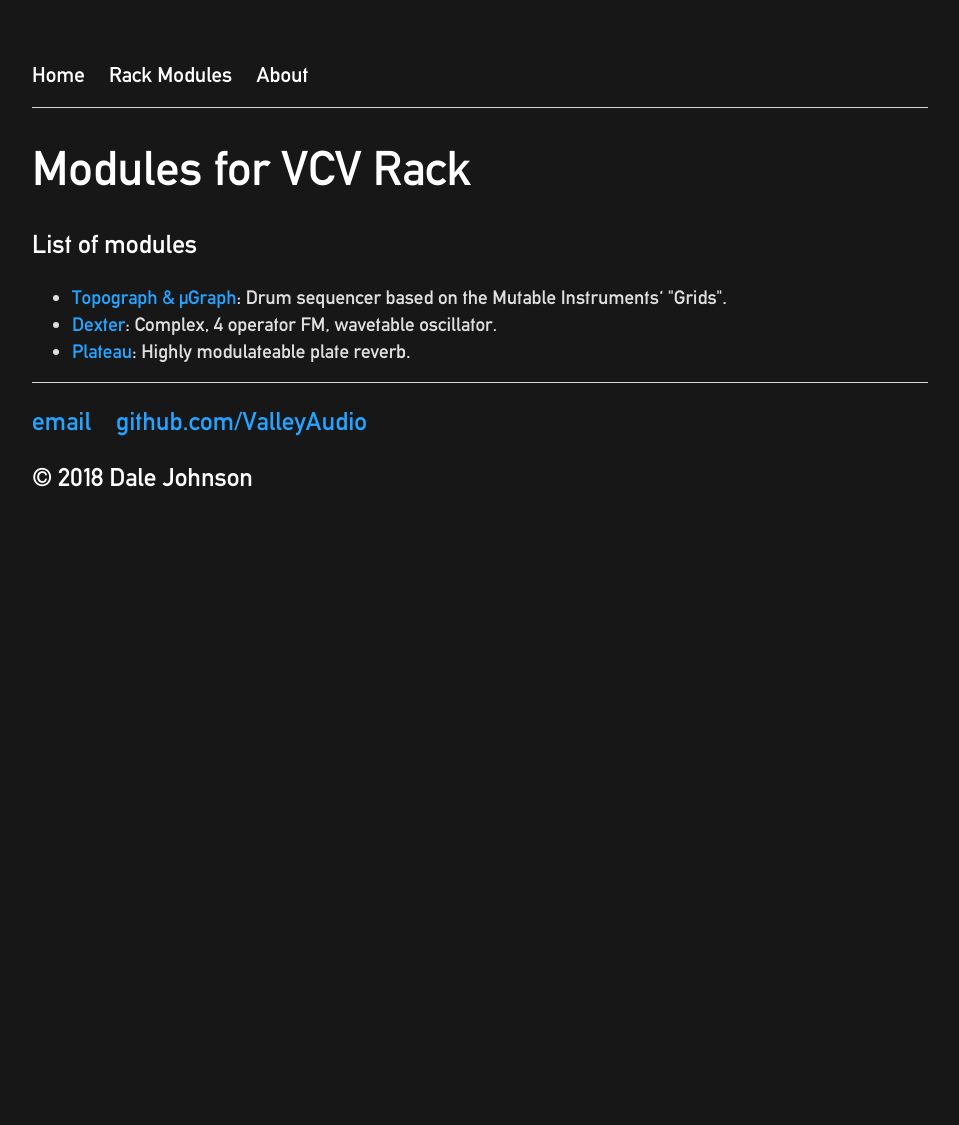
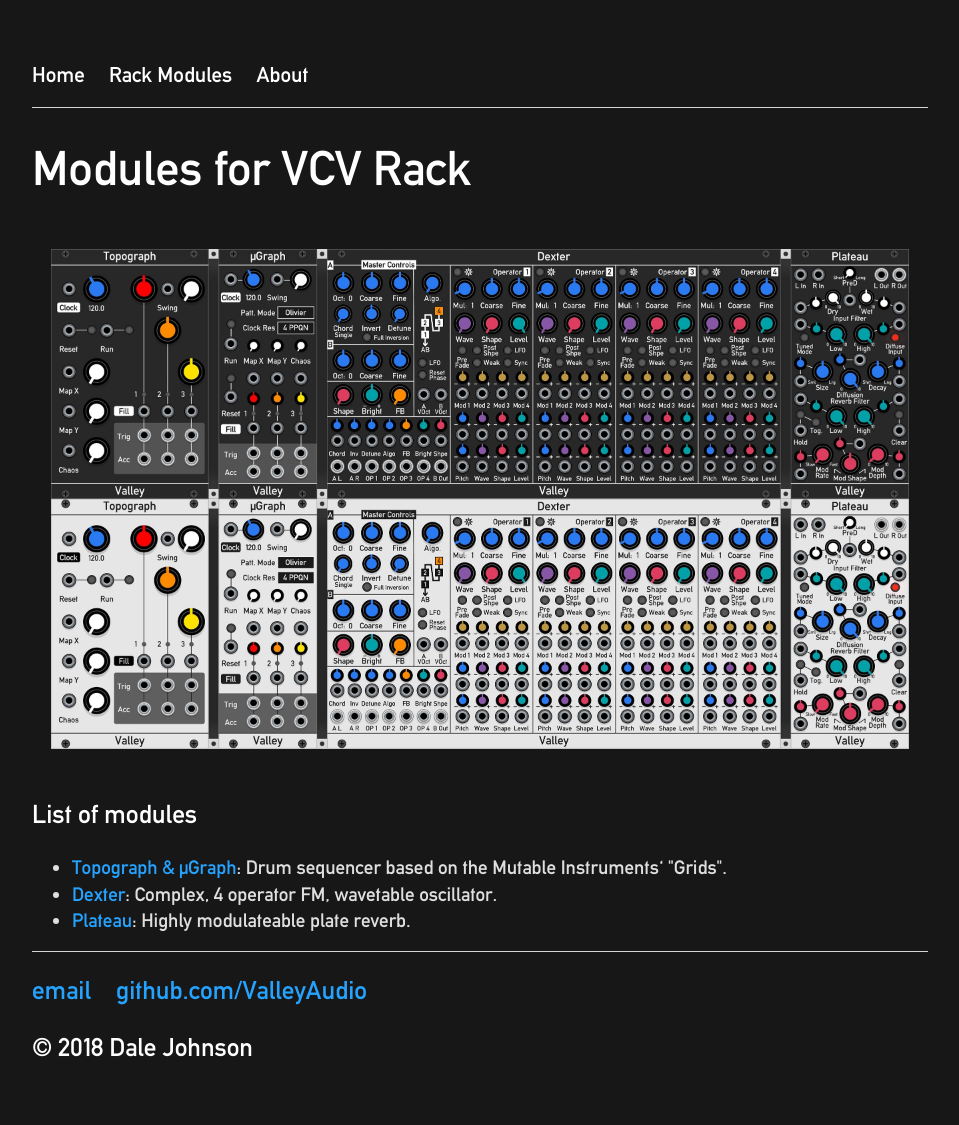
Before and after one commit to ValleyAudio/ValleyAudio.github.io, a Jekyll site: the page built from rack/index.html, in a window 1280 px wide. Shown: the whole page, without its empty margins (160-1119 px from the left). Built offline with Jekyll 4.4.1, drawn with Linux system fonts in a browser that asks for light colours; before the commit the page ends 900 px from its top, so only the background shows below that.

Commit message:
Added modules image

```diff
--- a/rack/index.html
+++ b/rack/index.html
@@ -4,6 +4,9 @@
 ---
 <div class="rack">
     <h1>Modules for VCV Rack</h1>
+    <center>
+        <img src="images/modules.jpg" alt="Modules" style="max-width:100%; max-height:500px; margin-top:20px; margin-bottom:20px;">
+    </center>
     <h3>List of modules</h3>
     <ul>
         <li><a href="topograph/topograph.html">Topograph & µGraph</a>: Drum sequencer based on the Mutable Instruments' "Grids".</li>
```
Also changed, not shown: rack/images/modules.jpg (added).
